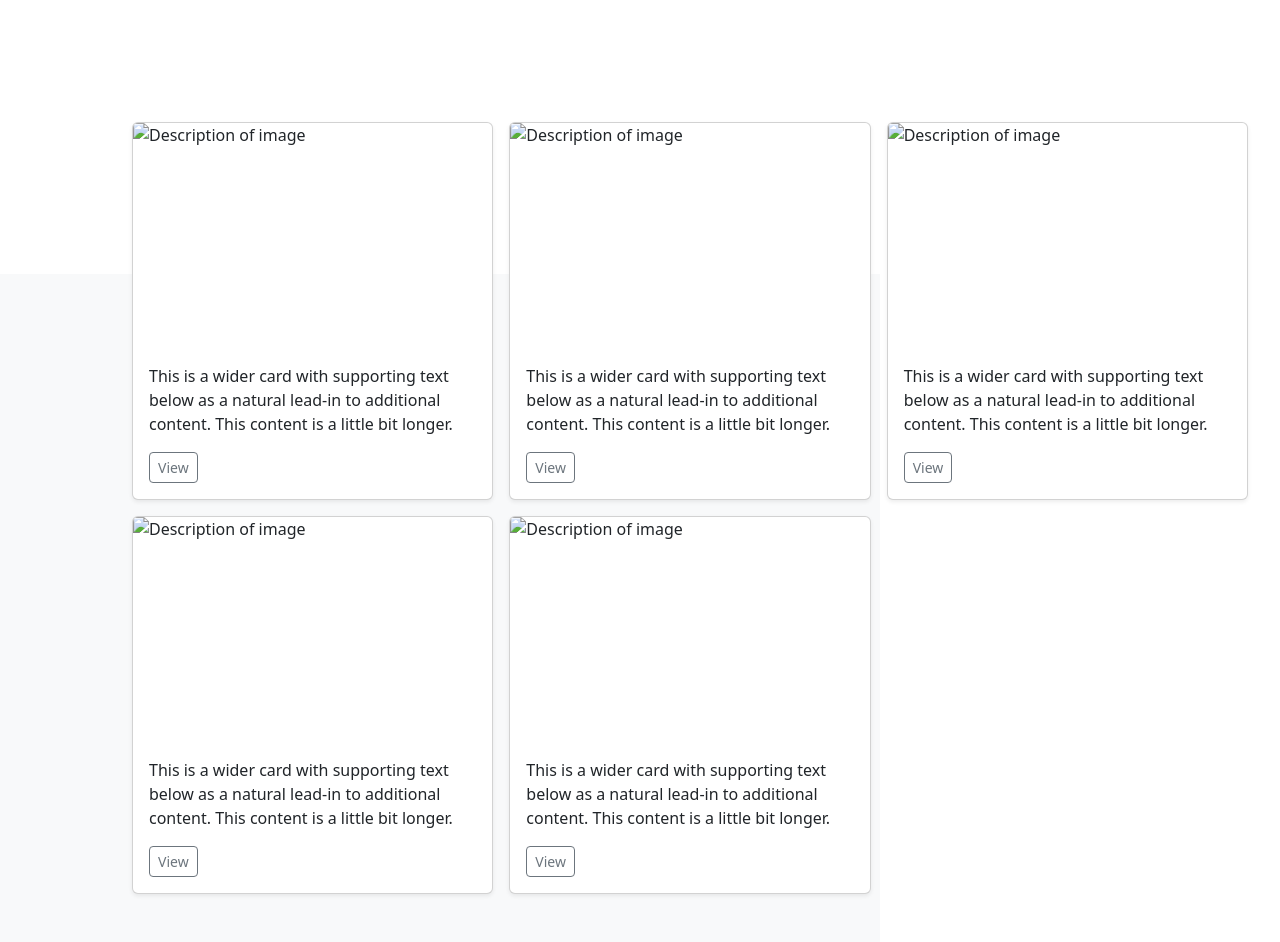
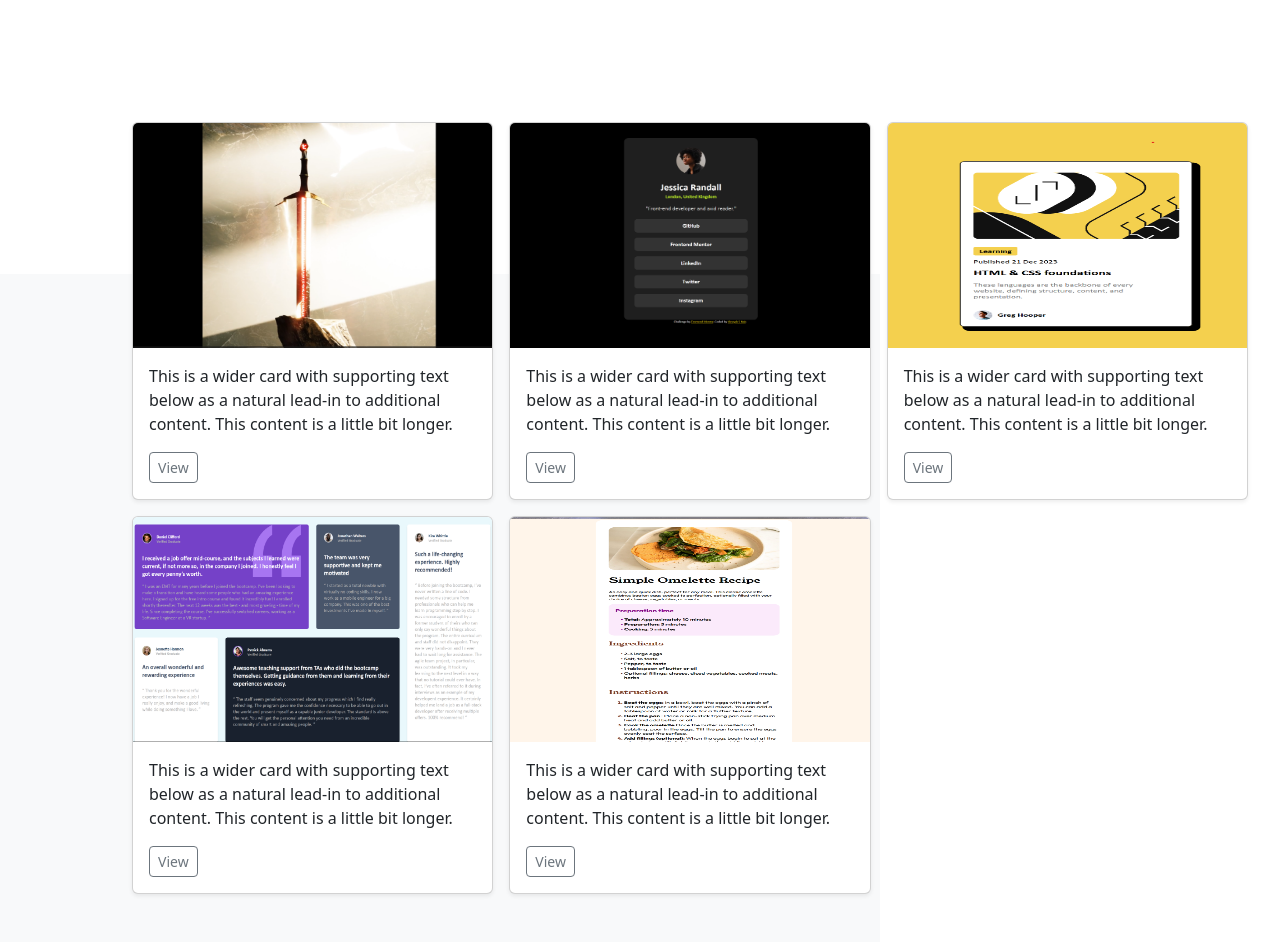
Before and after one commit to V102002/Portfolio-Site, a plain HTML site: page index.html in a window 1280 px wide. Shown: the part 1360-2302 px from the top of the page. Drawn offline with nearby package versions, Linux system fonts and the light colour scheme; files whose address does not match are found by name; a web font is replaced by a local one.

Commit message:
Update index.html

```diff
--- a/index.html
+++ b/index.html
@@ -51,7 +51,7 @@
       <div class="row row-cols-1 row-cols-sm-2 row-cols-md-3 g-3">
         <div class="col">
           <div class="card shadow-sm">
-            <img class="bd-placeholder-img card-img-top" src="./Images/Sword.png" alt="Description of image" width="100%" height="225">
+            <img class="bd-placeholder-img card-img-top" src="./Sword.png" alt="Description of image" width="100%" height="225">
 
             <div class="card-body">
               <p class="card-text">This is a wider card with supporting text below as a natural lead-in to additional content. This content is a little bit longer.</p>
@@ -65,7 +65,7 @@
         </div>
         <div class="col">
           <div class="card shadow-sm">
-            <img class="bd-placeholder-img card-img-top" src="./Images/Socials_links.png" alt="Description of image" width="100%" height="225">
+            <img class="bd-placeholder-img card-img-top" src="./Socials_links.png" alt="Description of image" width="100%" height="225">
             <div class="card-body">
               <p class="card-text">This is a wider card with supporting text below as a natural lead-in to additional content. This content is a little bit longer.</p>
               <div class="d-flex justify-content-between align-items-center">
@@ -78,7 +78,7 @@
         </div>
         <div class="col">
           <div class="card shadow-sm">
-            <img class="bd-placeholder-img card-img-top" src="./Images/Screenshot 2024-06-28 195847.png" alt="Description of image" width="100%" height="225">
+            <img class="bd-placeholder-img card-img-top" src="./Screenshot 2024-06-28 195847.png" alt="Description of image" width="100%" height="225">
             <div class="card-body">
               <p class="card-text">This is a wider card with supporting text below as a natural lead-in to additional content. This content is a little bit longer.</p>
               <div class="d-flex justify-content-between align-items-center">
@@ -92,7 +92,7 @@
 
         <div class="col">
           <div class="card shadow-sm">
-            <img class="bd-placeholder-img card-img-top" src="./Images/Screenshot 2024-06-28 195756.png" alt="Description of image" width="100%" height="225">
+            <img class="bd-placeholder-img card-img-top" src="./Screenshot 2024-06-28 195756.png" alt="Description of image" width="100%" height="225">
 
             <div class="card-body">
               <p class="card-text">This is a wider card with supporting text below as a natural lead-in to additional content. This content is a little bit longer.</p>
@@ -106,7 +106,7 @@
         </div>
         <div class="col">
           <div class="card shadow-sm">
-            <img class="bd-placeholder-img card-img-top" src="./Images/Screenshot 2024-06-28 200520.png" alt="Description of image" width="100%" height="225">
+            <img class="bd-placeholder-img card-img-top" src="./Screenshot 2024-06-28 200520.png" alt="Description of image" width="100%" height="225">
             <div class="card-body">
               <p class="card-text">This is a wider card with supporting text below as a natural lead-in to additional content. This content is a little bit longer.</p>
               <div class="d-flex justify-content-between align-items-center">
```
